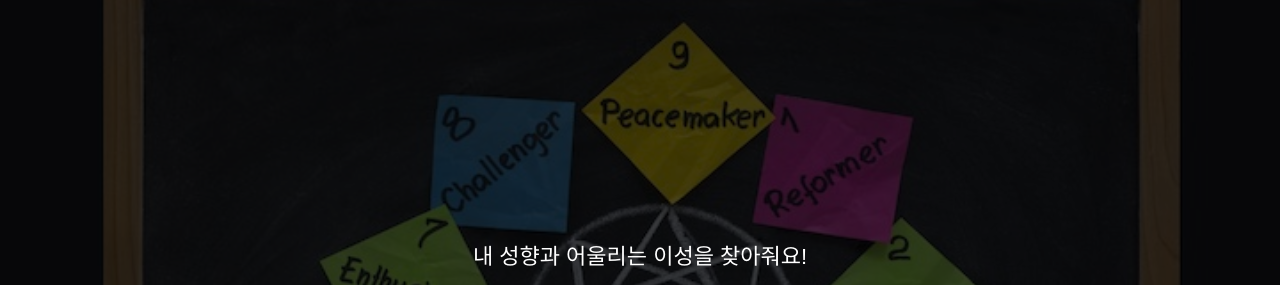
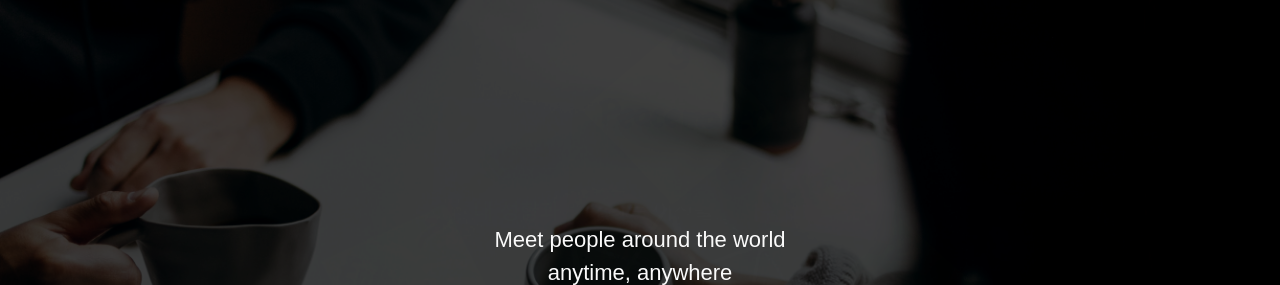
Before and after one commit to Hyunwook/BlindDate, a plain HTML site: page BlindDate/index.html in a window 1280 px wide. Shown: the part 76-361 px from the top of the page. Drawn offline with Linux system fonts and the light colour scheme; a web font is replaced by a local one.

Commit message:
Add files via upload

```diff
--- a/BlindDate/index.html
+++ b/BlindDate/index.html
@@ -41,7 +41,7 @@
     <!-- home section start -->
     <section class="home-section">
       <!-- slide start -->
-      <div class="slide" style="background-image: url('img/slide1.jpg')">
+      <div class="slide active" style="background-image: url('img/slide1.jpg')">
         <div class="container">
           <div class="row align-items-center">
             <div class="home-content">
@@ -57,7 +57,7 @@
       </div>
       <!-- slide end -->
       <!-- slide start -->
-      <div class="slide  active" style="background-image: url(img/enneagram.jpg)">
+      <div class="slide" style="background-image: url(img/enneagram.jpg)">
         <div class="container">
           <div class="row align-items-center">
             <div class="home-content">
--- a/BlindDate/main.js
+++ b/BlindDate/main.js
@@ -3,9 +3,13 @@ $(window).on("load",function(){
     //home section slideshow
     let slideIndex = $(".slide.active").index();
     const slideLen = $(".slide").length;
+    $(function(){
+        $(".container").css("color","red")
+    });
 
     function slideShow(){
         console.log(slideIndex)
+        $(".slide").removeClass("actitve").eq(slideIndex).addClass("active");
         if(slideIndex == slideLen -1){
             slideIndex = 0;
         }
```
